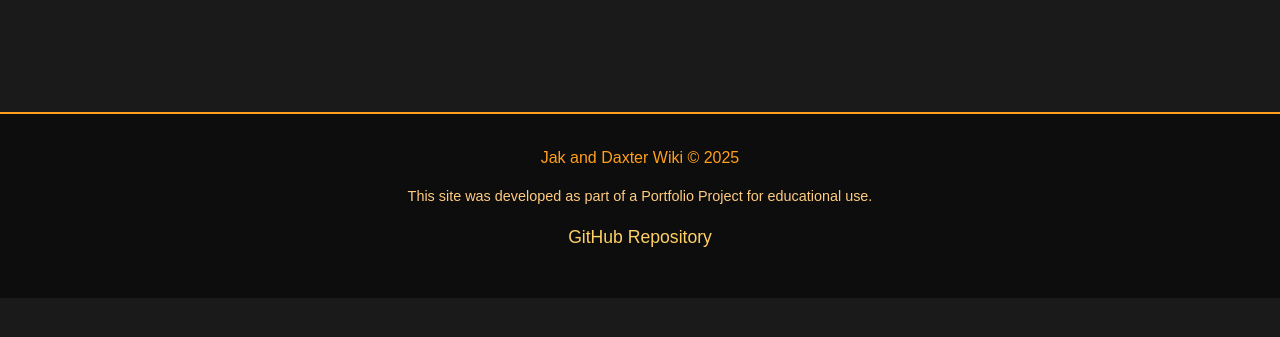
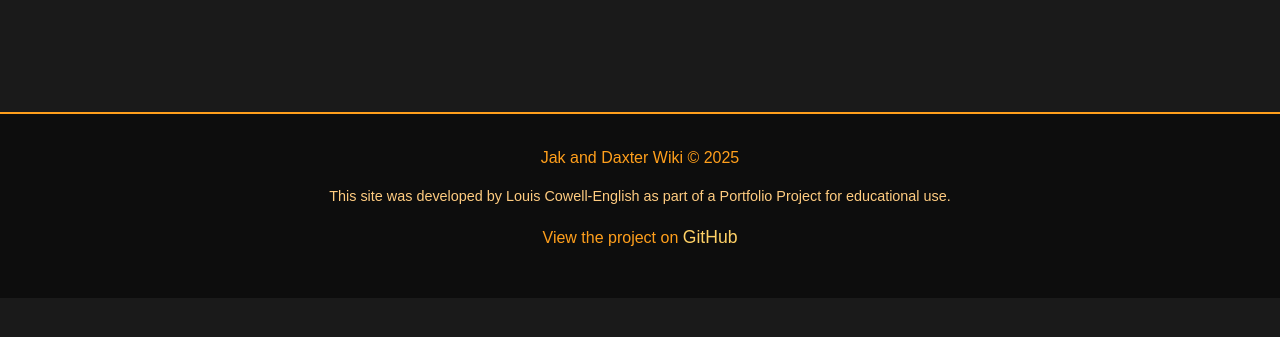
Before and after one commit to LouisCE/jak-and-daxter-wiki, a Django app: page /characters/ in a window 1280 px wide. Shown: the part 182-519 px from the top of the page. Run offline with Django 5.2, Linux system fonts and the light colour scheme; data that the repository does not hold is empty.

Commit message:
Credit developer in footer

```diff
--- a/templates/base.html
+++ b/templates/base.html
@@ -64,10 +64,10 @@
     <!-- Footer -->
     <footer>
         <p>Jak and Daxter Wiki &copy; 2025</p>
-        <p class="small-text">This site was developed as part of a Portfolio Project for educational use.</p>
-        <p>
+        <p class="small-text">This site was developed by Louis Cowell-English as part of a Portfolio Project for educational use.</p>
+        <p>View the project on
             <a href="https://github.com/LouisCE/jak-and-daxter-wiki" target="_blank">
-                GitHub Repository
+                GitHub
             </a>
         </p>
     </footer>
```
